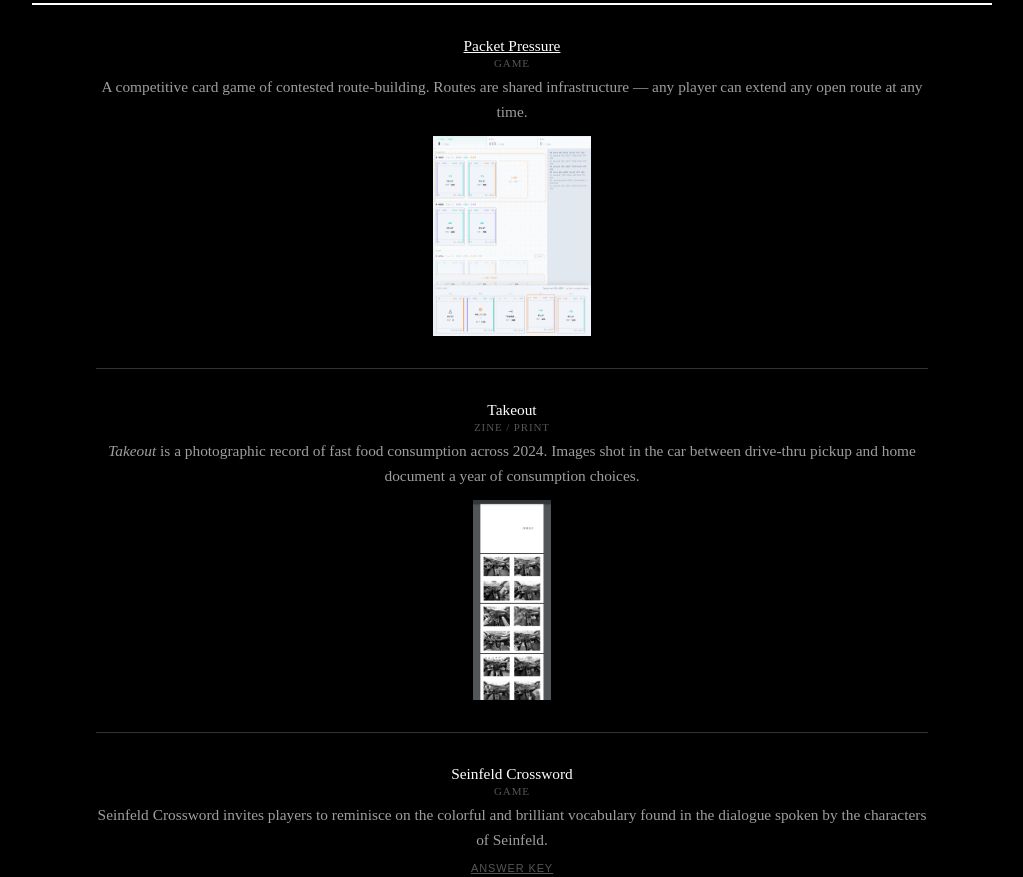
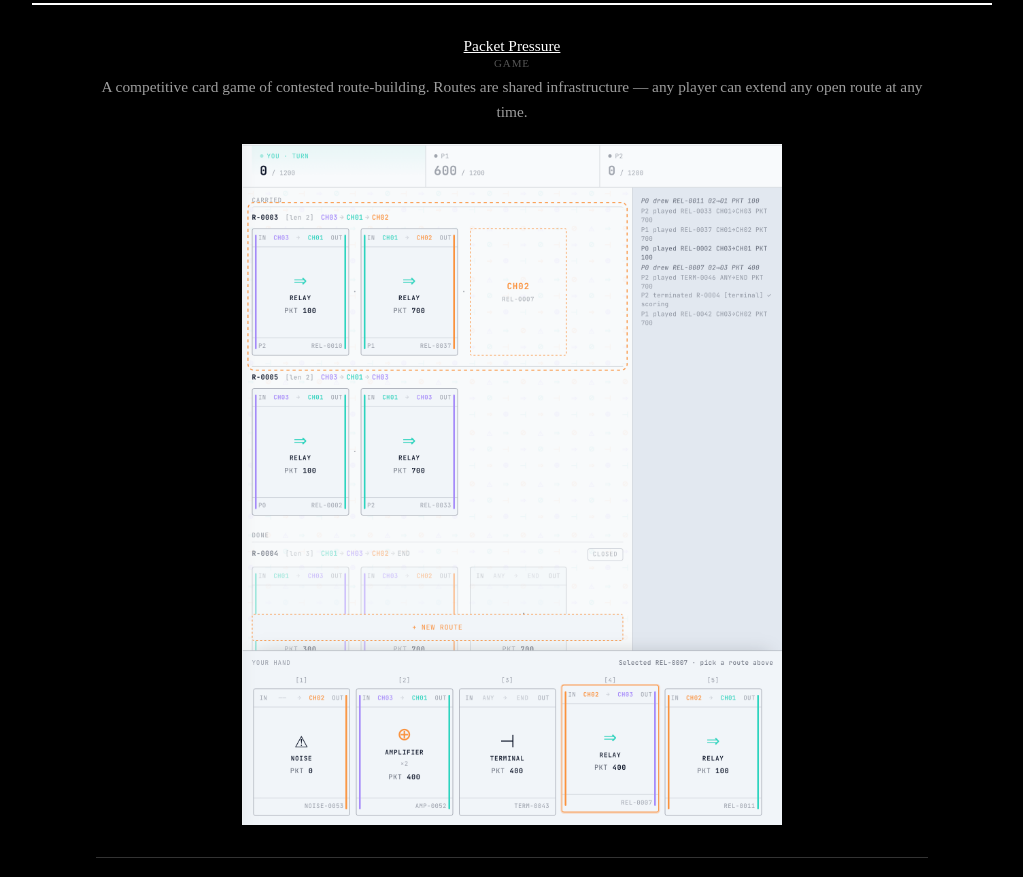
Before and after one commit to josterga/parcl0.com, a website built with Vite: page index.html in a window 1280 px wide. Shown: the part 639-1516 px from the top of the page, without its empty margins (128-1151 px from the left). Built offline with nearby package versions, Linux system fonts and the light colour scheme.

Commit message:
resize images

```diff
--- a/index.html
+++ b/index.html
@@ -70,8 +70,8 @@
     .project-title a:hover { opacity: 0.8; }
     .project-tags { color: #555; font-size: 11px; text-transform: uppercase; letter-spacing: 0.08em; margin-bottom: 6px; }
     .project-desc { color: #9e9e9e; font-size: clamp(14px, 1.2vw, 16px); line-height: 1.6; }
-    .project-images { display: flex; flex-wrap: wrap; gap: 8px; margin-top: 12px; justify-content: center; }
-    .project-images img { max-height: 200px; max-width: 100%; object-fit: contain; cursor: zoom-in; }
+    .project-images { display: flex; flex-wrap: wrap; gap: 16px; margin-top: 20px; justify-content: center; }
+    .project-images img { width: 65%; max-width: 100%; object-fit: contain; cursor: zoom-in; }
     #lightbox {
       display: none; position: fixed; inset: 0; background: rgba(0,0,0,0.92);
       z-index: 100; align-items: center; justify-content: center; cursor: zoom-out;
```
